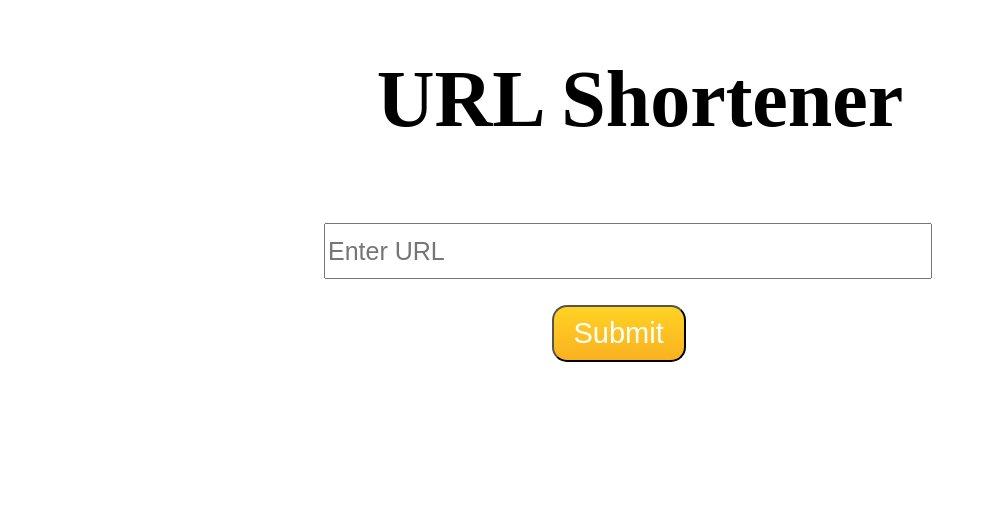
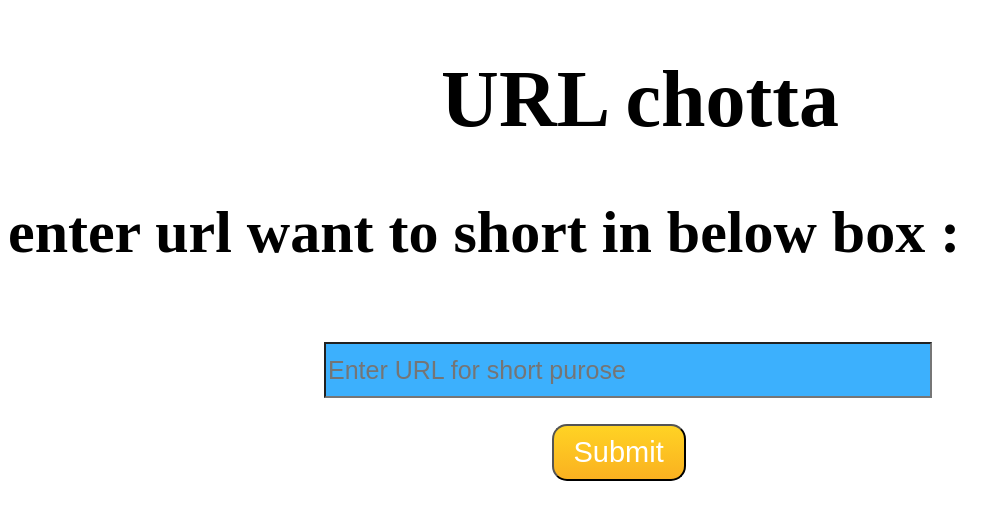
Before and after one commit to rishz/URL-Shortener, a website: page static/index.html in a window 1280 px wide. Shown: the whole page, without its empty margins (0-1008 px from the left). Drawn offline with Linux system fonts and the light colour scheme.

Commit message:
changes in UI for learning purpose

```diff
--- a/static/index.html
+++ b/static/index.html
@@ -11,9 +11,10 @@
 <body>
 
 <div class="center">
-    <h1 align="center"> URL Shortener</h1>
+    <h1 align="center"> URL chotta </h1>
+    <h2 align="rigt">enter url want to short in below box : </h2>
 </div>
-    <input id="url" type="text" placeholder="Enter URL" name="url">
+    <input id="url" type="text" placeholder="Enter URL for short purose" name="url">
     <br>
     <input id="submit" type="submit" class="btn">
     <div id="shortcode" class="mydiv"></div>
--- a/static/style.css
+++ b/static/style.css
@@ -10,9 +10,10 @@
     font-size: 25px;
     margin-top: 2%;
     margin-left: 25%;
+    background: #3cb0fd;
 }
 .btn {
-    background: #ffd324;
+    background: #08f214;
     background-image: -webkit-linear-gradient(top, #ffd324, #fab120);
     background-image: -moz-linear-gradient(top, #ffd324, #fab120);
     background-image: -ms-linear-gradient(top, #ffd324, #fab120);
@@ -29,7 +30,7 @@
 }
 
 .btn:hover {
-    background: #3cb0fd;
+    background: hsl(123, 98%, 61%);
     background-image: -webkit-linear-gradient(top, #3cb0fd, #3498db);
     background-image: -moz-linear-gradient(top, #3cb0fd, #3498db);
     background-image: -ms-linear-gradient(top, #3cb0fd, #3498db);
@@ -46,6 +47,8 @@
     font-style: inherit;
     margin-top: 3%;
     margin-left: 25%;
+    background: #08f214;
+
 
 }
 .center{
```
